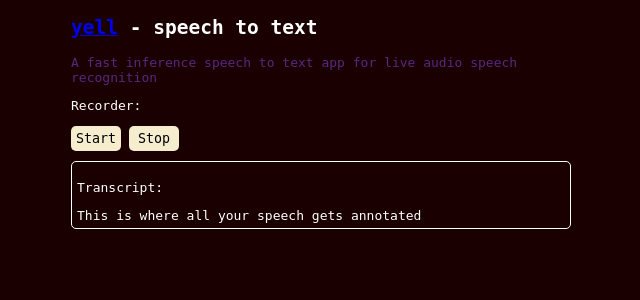
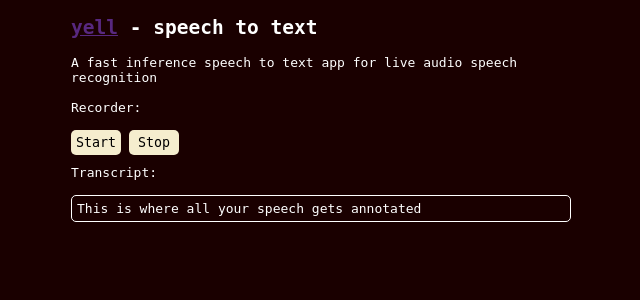
Before and after one commit to asceznyk/yell, a Flask app: page / in a window 1280 px wide. Shown: the top 300 px of the page, without its empty margins (319-959 px from the left). Run offline with Flask 2, Linux system fonts and the light colour scheme; parts of the project's set-up code (start-up, migrations or seed data) failed here and were passed over.

Commit message:
changing the styling! and upload dir

```diff
--- a/static/style.css
+++ b/static/style.css
@@ -10,7 +10,12 @@ html, body {
 	max-width: 500px;
 }
 
-.header p {
+.wrapper p {
+	margin-top:0px;
+	margin-bottom:15px;
+}
+
+.header a {
 	color: #58287F;
 }
 
--- a/templates/main.html
+++ b/templates/main.html
@@ -11,15 +11,15 @@
             <h2><a href="https://github.com/asceznyk/yell/">yell</a> - speech to text</h2>
             <p>A fast inference speech to text app for live audio speech recognition</p>
         </div>
+        <p>Recorder:</p>
         <div class="design">
             <div class="recorder">
-                <p>Recorder:</p>
                 <button class="btn" id="record">Start</button>
                 <button class="btn" id="stop">Stop</button>
             </div>
         </div>
+        <p>Transcript:</p>
         <div class="transcript" id="transcript">
-            <p>Transcript:</p>
             <span>This is where all your speech gets annotated</span>
         </div>
     </div>
```
